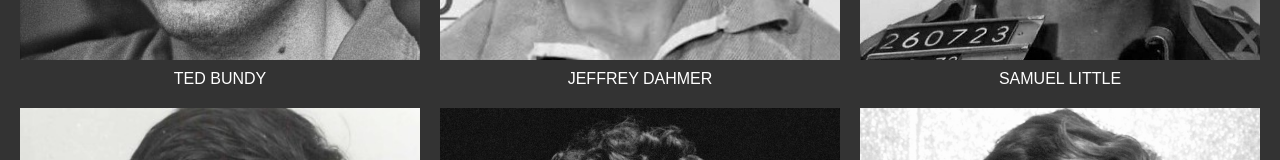
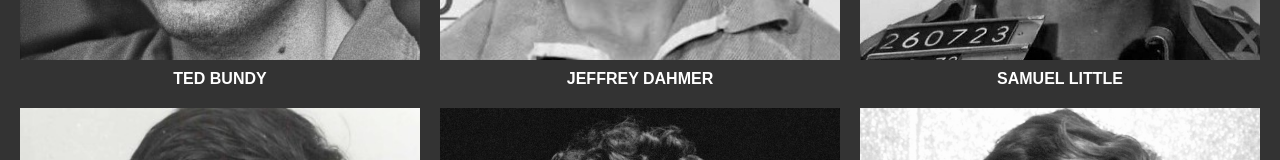
Before and after one commit to joelgaillard/serial-vision-group, a website built with Vite: page src/html/les-plus-connus.html in a window 1280 px wide. Shown: the part 476-636 px from the top of the page. Built offline with nearby package versions, Linux system fonts and the light colour scheme.

Commit message:
css les plus connus

```diff
--- a/src/css/les-plus-connus.css
+++ b/src/css/les-plus-connus.css
@@ -31,12 +31,16 @@
 .photo-item:hover {
   transform: scale(0.95);
   opacity: 0.7;
-    filter: contrast(150%) saturate(100%) hue-rotate(0deg) brightness(100%) opacity(0.5)  drop-shadow(0px 0px 0px #ca1414);
+  filter: contrast(150%) saturate(100%) hue-rotate(0deg) brightness(100%)
+    opacity(0.5) drop-shadow(0px 0px 0px #ca1414);
 }
+
 .photo-title {
     margin-top: 10px;
-    color: white;
+    color: #ffffff;
+    font-weight: bold;
   }
+
 .photo-link {
   text-decoration: none;
   color: inherit;
```
Lines whose indentation alone changed are shown as unchanged.
